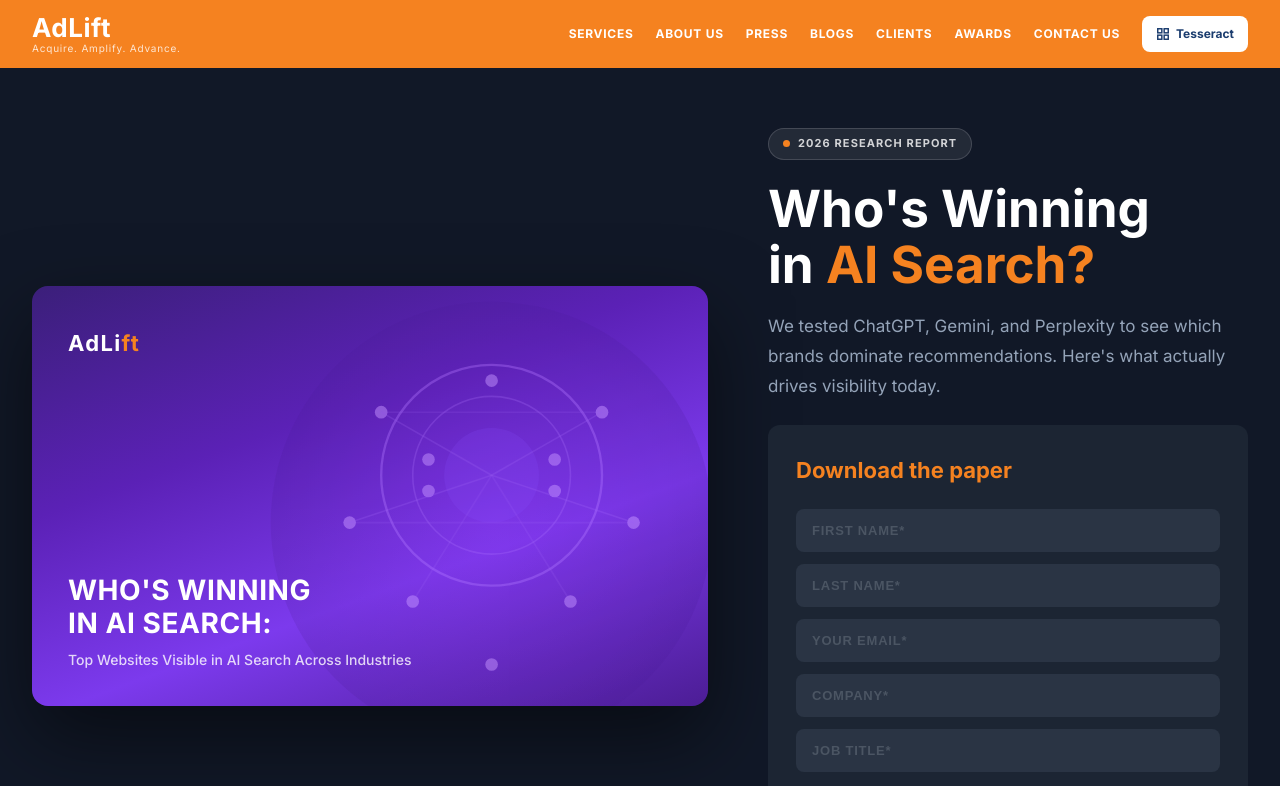
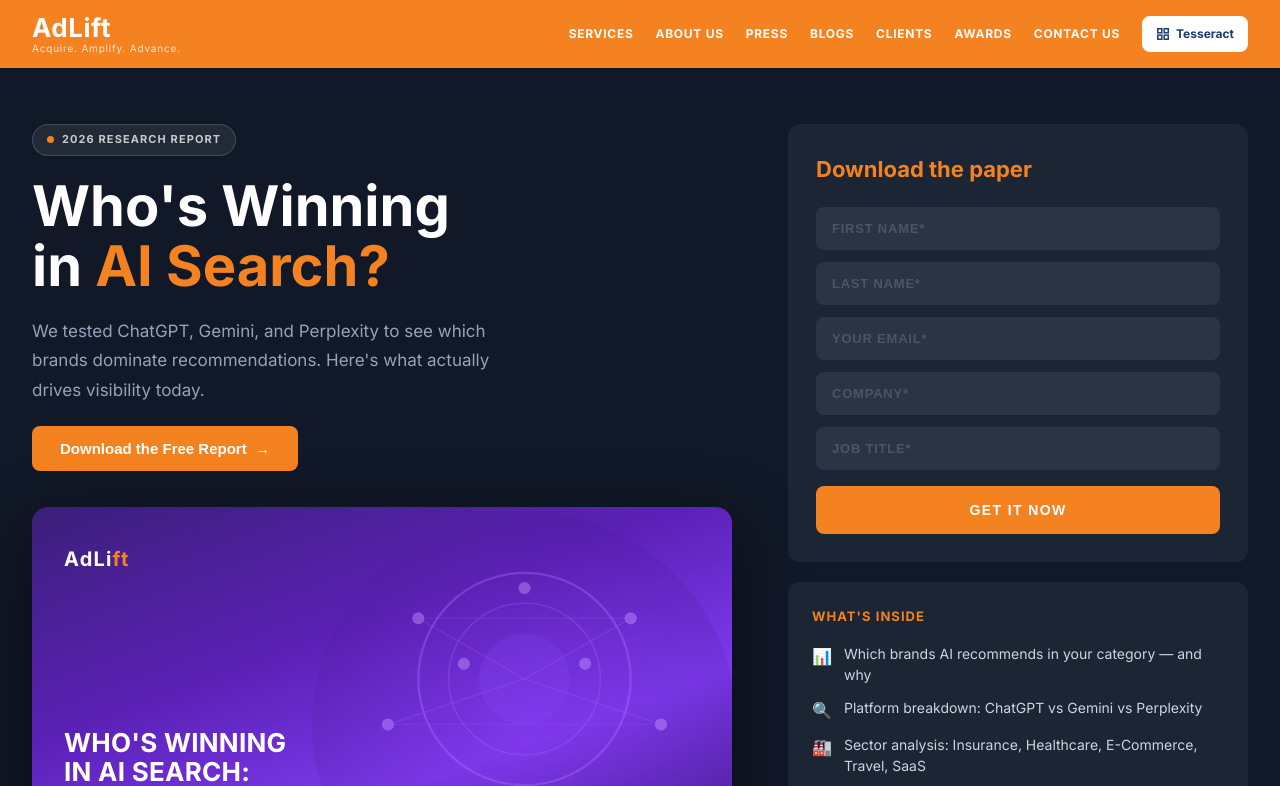
Before and after one commit to AryanTiwari66/AdLift---LLM-Brand-Consistency-Research-, a Next.js app: page / in a window 1280 px wide. Shown: the top 786 px of the page. Built offline with nearby package versions, Linux system fonts and the light colour scheme.

Commit message:
layout: copy top-left, image bottom-left, form top-right, bullets+stats bottom-right

```diff
--- a/app/landing.module.css
+++ b/app/landing.module.css
@@ -1,228 +1,80 @@
 /* ── NAV ── */
-.nav {
-  background: #F58220;
-  position: sticky;
-  top: 0;
-  z-index: 50;
-}
-.navInner {
-  max-width: 1280px;
-  margin: 0 auto;
-  padding: 0 32px;
-  height: 68px;
-  display: flex;
-  align-items: center;
-  justify-content: space-between;
-}
+.nav { background: #F58220; position: sticky; top: 0; z-index: 50; }
+.navInner { max-width: 1280px; margin: 0 auto; padding: 0 32px; height: 68px; display: flex; align-items: center; justify-content: space-between; }
 .logoWrap { display: flex; flex-direction: column; text-decoration: none; line-height: 1.1; }
 .logoText { font-size: 26px; font-weight: 900; color: #fff; letter-spacing: 0.02em; }
 .logoOrange { color: #fff; }
 .logoTagline { font-size: 10px; color: rgba(255,255,255,0.8); letter-spacing: 0.08em; }
 .navLinks { display: flex; align-items: center; gap: 22px; }
-.navLink {
-  font-size: 12px;
-  font-weight: 700;
-  color: #fff;
-  text-decoration: none;
-  letter-spacing: 0.06em;
-  white-space: nowrap;
-}
+.navLink { font-size: 12px; font-weight: 700; color: #fff; text-decoration: none; letter-spacing: 0.06em; white-space: nowrap; }
 .navLink:hover { opacity: 0.85; }
-.tesseractBtn {
-  display: flex;
-  align-items: center;
-  gap: 6px;
-  background: #fff;
-  color: #1A3C6E;
-  font-size: 12px;
-  font-weight: 700;
-  padding: 8px 14px;
-  border-radius: 8px;
-  text-decoration: none;
-  white-space: nowrap;
-}
+.tesseractBtn { display: flex; align-items: center; gap: 6px; background: #fff; color: #1A3C6E; font-size: 12px; font-weight: 700; padding: 8px 14px; border-radius: 8px; text-decoration: none; white-space: nowrap; }
 
 /* ── HERO ── */
-.hero {
-  background: #111827;
-  min-height: calc(100vh - 68px);
-  padding: 60px 32px;
-}
-.heroInner {
-  max-width: 1280px;
-  margin: 0 auto;
-  display: grid;
-  grid-template-columns: 1fr 480px;
-  gap: 60px;
-  align-items: center;
-}
+.hero { background: #111827; padding: 56px 32px 64px; }
+.heroInner { max-width: 1280px; margin: 0 auto; display: grid; grid-template-columns: 1fr 460px; gap: 56px; align-items: start; }
 
-/* ── LEFT: COVER IMAGE ── */
-.heroLeft {}
-.coverImage {
-  border-radius: 16px;
-  overflow: hidden;
-  box-shadow: 0 32px 80px rgba(0,0,0,0.5);
-}
-.coverGradient {
-  background: linear-gradient(160deg, #3B1F7A 0%, #5B21B6 35%, #7C3AED 65%, #4C1D95 100%);
-  padding: 40px 36px 36px;
-  display: flex;
-  flex-direction: column;
-  min-height: 420px;
-  position: relative;
-  overflow: hidden;
-}
-.coverBrain {
-  position: absolute;
-  top: 0;
-  right: -20px;
-  width: 70%;
-  opacity: 0.6;
-}
+/* ── LEFT COLUMN ── */
+.leftCol { display: flex; flex-direction: column; gap: 36px; }
+
+/* Copy block */
+.copyBlock { display: flex; flex-direction: column; gap: 20px; }
+.badge { display: inline-flex; align-items: center; gap: 8px; background: rgba(255,255,255,0.08); border: 1px solid rgba(255,255,255,0.15); border-radius: 100px; padding: 6px 14px; font-size: 11px; font-weight: 700; color: rgba(255,255,255,0.75); letter-spacing: 0.1em; width: fit-content; }
+.badgeDot { width: 7px; height: 7px; background: #F58220; border-radius: 50%; flex-shrink: 0; }
+.h1 { font-size: clamp(36px, 4.5vw, 56px); font-weight: 900; color: #fff; line-height: 1.08; }
+.h1Orange { color: #F58220; }
+.subhead { font-size: 17px; line-height: 1.75; color: #94A3B8; max-width: 500px; }
+.scrollBtn { display: inline-flex; align-items: center; background: #F58220; color: #fff; font-size: 15px; font-weight: 700; padding: 14px 28px; border: none; border-radius: 8px; cursor: pointer; width: fit-content; transition: opacity 0.15s; }
+.scrollBtn:hover { opacity: 0.9; }
+
+/* Cover image */
+.coverImage { border-radius: 16px; overflow: hidden; box-shadow: 0 24px 64px rgba(0,0,0,0.5); }
+.coverGradient { background: linear-gradient(160deg, #3B1F7A 0%, #5B21B6 40%, #7C3AED 70%, #4C1D95 100%); padding: 36px 32px 32px; display: flex; flex-direction: column; min-height: 340px; position: relative; overflow: hidden; }
+.coverBrain { position: absolute; top: -10px; right: -20px; width: 65%; opacity: 0.55; }
 .brainSvg { width: 100%; height: auto; }
-.coverLogoText {
-  position: relative;
-  font-size: 22px;
-  font-weight: 900;
-  color: #fff;
-  letter-spacing: 0.06em;
-  margin-bottom: auto;
-}
+.coverLogoText { position: relative; font-size: 20px; font-weight: 900; color: #fff; letter-spacing: 0.06em; }
 .coverLogoText span { color: #F58220; }
-.coverHeading {
-  position: relative;
-  font-size: 28px;
-  font-weight: 900;
-  color: #fff;
-  line-height: 1.15;
-  letter-spacing: 0.02em;
-  margin-top: 140px;
-}
-.coverSubText {
-  position: relative;
-  font-size: 14px;
-  color: rgba(255,255,255,0.8);
-  line-height: 1.5;
-  margin-top: 10px;
-  font-weight: 500;
-}
+.coverHeading { position: relative; font-size: 26px; font-weight: 900; color: #fff; line-height: 1.15; letter-spacing: 0.01em; margin-top: auto; padding-top: 100px; }
+.coverSubText { position: relative; font-size: 13px; color: rgba(255,255,255,0.75); line-height: 1.5; margin-top: 8px; font-weight: 500; }
 
-/* ── RIGHT: COPY + FORM ── */
-.heroRight { display: flex; flex-direction: column; gap: 20px; }
+/* ── RIGHT COLUMN ── */
+.rightCol { display: flex; flex-direction: column; gap: 20px; }
 
-.badge {
-  display: inline-flex;
-  align-items: center;
-  gap: 8px;
-  background: rgba(255,255,255,0.08);
-  border: 1px solid rgba(255,255,255,0.15);
-  border-radius: 100px;
-  padding: 6px 14px;
-  font-size: 11px;
-  font-weight: 700;
-  color: rgba(255,255,255,0.8);
-  letter-spacing: 0.1em;
-  width: fit-content;
-}
-.badgeDot {
-  width: 7px;
-  height: 7px;
-  background: #F58220;
-  border-radius: 50%;
-  flex-shrink: 0;
-}
-
-.h1 {
-  font-size: clamp(32px, 4vw, 52px);
-  font-weight: 900;
-  color: #fff;
-  line-height: 1.1;
-}
-.h1Orange { color: #F58220; }
-
-.subhead {
-  font-size: 17px;
-  line-height: 1.75;
-  color: #94A3B8;
-}
-
-/* FORM BOX */
-.formBox {
-  background: #1C2533;
-  border-radius: 12px;
-  padding: 28px;
-  margin-top: 4px;
-}
-.formTitle {
-  font-size: 22px;
-  font-weight: 700;
-  color: #F58220;
-  margin-bottom: 20px;
-}
+/* Form */
+.formBox { background: #1C2533; border-radius: 12px; padding: 28px; }
+.formTitle { font-size: 22px; font-weight: 700; color: #F58220; margin-bottom: 20px; }
 .form { display: flex; flex-direction: column; gap: 12px; }
-.input {
-  width: 100%;
-  background: #2A3444;
-  border: none;
-  border-radius: 8px;
-  padding: 14px 16px;
-  font-size: 13px;
-  font-weight: 600;
-  color: #94A3B8;
-  letter-spacing: 0.06em;
-  outline: none;
-  transition: background 0.15s;
-}
+.input { width: 100%; background: #2A3444; border: none; border-radius: 8px; padding: 14px 16px; font-size: 13px; font-weight: 600; color: #94A3B8; letter-spacing: 0.06em; outline: none; transition: background 0.15s; }
 .input::placeholder { color: #4B5563; }
 .input:focus { background: #344155; color: #fff; }
 .inputErr { border: 1px solid #EF4444; }
-.submitBtn {
-  width: 100%;
-  background: #F58220;
-  color: #fff;
-  font-size: 14px;
-  font-weight: 800;
-  letter-spacing: 0.1em;
-  padding: 16px;
-  border: none;
-  border-radius: 8px;
-  cursor: pointer;
-  transition: opacity 0.15s;
-  margin-top: 4px;
-}
+.submitBtn { width: 100%; background: #F58220; color: #fff; font-size: 14px; font-weight: 800; letter-spacing: 0.1em; padding: 16px; border: none; border-radius: 8px; cursor: pointer; transition: opacity 0.15s; margin-top: 4px; }
 .submitBtn:hover { opacity: 0.9; }
 .submitBtn:disabled { opacity: 0.6; cursor: not-allowed; }
 .errMsg { font-size: 13px; color: #EF4444; text-align: center; }
 
-/* SUCCESS */
+/* Success */
 .success { text-align: center; padding: 16px 0; }
-.successCheck {
-  width: 56px;
-  height: 56px;
-  background: #16A34A;
-  border-radius: 50%;
-  display: flex;
-  align-items: center;
-  justify-content: center;
-  font-size: 24px;
-  color: #fff;
-  margin: 0 auto 16px;
-}
+.successCheck { width: 56px; height: 56px; background: #16A34A; border-radius: 50%; display: flex; align-items: center; justify-content: center; font-size: 24px; color: #fff; margin: 0 auto 16px; }
 .successTitle { font-size: 20px; font-weight: 700; color: #fff; margin-bottom: 8px; }
 .successBody { font-size: 14px; color: #94A3B8; line-height: 1.6; }
 
+/* What's inside box */
+.insideBox { background: #1C2533; border-radius: 12px; padding: 24px; }
+.insideTitle { font-size: 13px; font-weight: 700; color: #F58220; letter-spacing: 0.08em; text-transform: uppercase; margin-bottom: 16px; }
+.bullets { list-style: none; display: flex; flex-direction: column; gap: 12px; margin-bottom: 24px; }
+.bullet { display: flex; gap: 12px; font-size: 14px; line-height: 1.5; color: #CBD5E1; align-items: flex-start; }
+.bulletIcon { font-size: 16px; flex-shrink: 0; margin-top: 1px; }
+
+/* Stats row */
+.statsRow { display: grid; grid-template-columns: repeat(4, 1fr); gap: 8px; border-top: 1px solid rgba(255,255,255,0.08); padding-top: 20px; }
+.statItem { display: flex; flex-direction: column; align-items: center; gap: 4px; text-align: center; }
+.statNum { font-size: 20px; font-weight: 900; color: #F58220; }
+.statLabel { font-size: 11px; color: #64748B; line-height: 1.3; }
+
 /* ── FOOTER ── */
 .footer { background: #0D1520; padding: 24px 32px; }
-.footerInner {
-  max-width: 1280px;
-  margin: 0 auto;
-  display: flex;
-  align-items: center;
-  justify-content: space-between;
-  flex-wrap: wrap;
-  gap: 16px;
-}
+.footerInner { max-width: 1280px; margin: 0 auto; display: flex; align-items: center; justify-content: space-between; flex-wrap: wrap; gap: 16px; }
 .footerLogo { font-size: 20px; font-weight: 900; color: #fff; }
 .orange { color: #F58220; }
 .footerLinks { display: flex; gap: 24px; }
@@ -234,5 +86,5 @@
 @media (max-width: 960px) {
   .heroInner { grid-template-columns: 1fr; }
   .navLinks { display: none; }
-  .coverGradient { min-height: 300px; }
+  .statsRow { grid-template-columns: repeat(2, 1fr); gap: 12px; }
 }
--- a/app/page.tsx
+++ b/app/page.tsx
@@ -37,6 +37,20 @@
     }
   };
 
+  const bullets = [
+    { icon: '📊', text: 'Which brands AI recommends in your category — and why' },
+    { icon: '🔍', text: 'Platform breakdown: ChatGPT vs Gemini vs Perplexity' },
+    { icon: '🏭', text: 'Sector analysis: Insurance, Healthcare, E-Commerce, Travel, SaaS' },
+    { icon: '⚡', text: 'The 3 structural factors that actually drive AI visibility' },
+  ];
+
+  const stats = [
+    { num: '1,530+', label: 'Prompts run' },
+    { num: '90.4%', label: 'Avg brand overlap' },
+    { num: '3', label: 'AI platforms' },
+    { num: '6', label: 'Industries' },
+  ];
+
   return (
     <>
       {/* NAV */}
@@ -63,28 +77,42 @@
       <section className={s.hero}>
         <div className={s.heroInner}>
 
-          {/* LEFT: IMAGE */}
-          <div className={s.heroLeft}>
+          {/* LEFT COLUMN: copy on top, image below */}
+          <div className={s.leftCol}>
+            {/* Copy */}
+            <div className={s.copyBlock}>
+              <div className={s.badge}>
+                <span className={s.badgeDot} />
+                2026 RESEARCH REPORT
+              </div>
+              <h1 className={s.h1}>
+                Who&apos;s Winning<br />
+                in <span className={s.h1Orange}>AI Search?</span>
+              </h1>
+              <p className={s.subhead}>
+                We tested ChatGPT, Gemini, and Perplexity to see which brands dominate recommendations. Here&apos;s what actually drives visibility today.
+              </p>
+              <button className={s.scrollBtn} onClick={() => document.getElementById('form')?.scrollIntoView({ behavior: 'smooth' })}>
+                Download the Free Report &nbsp;→
+              </button>
+            </div>
+
+            {/* Cover image */}
             <div className={s.coverImage}>
               <div className={s.coverGradient}>
                 <div className={s.coverBrain}>
-                  {/* Abstract brain/network SVG */}
                   <svg viewBox="0 0 300 300" fill="none" xmlns="http://www.w3.org/2000/svg" className={s.brainSvg}>
                     <circle cx="150" cy="150" r="140" fill="url(#bg)" opacity="0.3"/>
                     <circle cx="150" cy="120" r="70" fill="none" stroke="rgba(180,120,255,0.6)" strokeWidth="1.5"/>
                     <circle cx="150" cy="120" r="50" fill="none" stroke="rgba(180,120,255,0.4)" strokeWidth="1"/>
                     <circle cx="150" cy="120" r="30" fill="rgba(140,80,255,0.3)"/>
-                    {/* Network nodes */}
-                    {[[80,80],[220,80],[60,150],[240,150],[100,200],[200,200],[150,60],[150,240],[110,110],[190,110],[110,130],[190,130]].map(([cx,cy],i) => (
+                    {[[80,80],[220,80],[60,150],[240,150],[100,200],[200,200],[150,60],[110,110],[190,110]].map(([cx,cy],i) => (
                       <circle key={i} cx={cx} cy={cy} r="4" fill="rgba(200,150,255,0.8)"/>
                     ))}
-                    {/* Network lines */}
                     <line x1="80" y1="80" x2="150" y2="120" stroke="rgba(180,120,255,0.3)" strokeWidth="1"/>
                     <line x1="220" y1="80" x2="150" y2="120" stroke="rgba(180,120,255,0.3)" strokeWidth="1"/>
                     <line x1="60" y1="150" x2="150" y2="120" stroke="rgba(180,120,255,0.3)" strokeWidth="1"/>
                     <line x1="240" y1="150" x2="150" y2="120" stroke="rgba(180,120,255,0.3)" strokeWidth="1"/>
-                    <line x1="100" y1="200" x2="150" y2="120" stroke="rgba(180,120,255,0.2)" strokeWidth="1"/>
-                    <line x1="200" y1="200" x2="150" y2="120" stroke="rgba(180,120,255,0.2)" strokeWidth="1"/>
                     <line x1="80" y1="80" x2="220" y2="80" stroke="rgba(180,120,255,0.2)" strokeWidth="1"/>
                     <line x1="60" y1="150" x2="240" y2="150" stroke="rgba(180,120,255,0.2)" strokeWidth="1"/>
                     <defs>
@@ -102,26 +130,15 @@
             </div>
           </div>
 
-          {/* RIGHT: COPY + FORM */}
-          <div className={s.heroRight}>
-            <div className={s.badge}>
-              <span className={s.badgeDot} />
-              2026 RESEARCH REPORT
-            </div>
-            <h1 className={s.h1}>
-              Who&apos;s Winning<br />
-              in <span className={s.h1Orange}>AI Search?</span>
-            </h1>
-            <p className={s.subhead}>
-              We tested ChatGPT, Gemini, and Perplexity to see which brands dominate recommendations. Here&apos;s what actually drives visibility today.
-            </p>
-
-            <div className={s.formBox}>
+          {/* RIGHT COLUMN: form on top, bullets + stats below */}
+          <div className={s.rightCol}>
+            {/* Form */}
+            <div className={s.formBox} id="form">
               {submitted ? (
                 <div className={s.success}>
                   <div className={s.successCheck}>✓</div>
                   <h3 className={s.successTitle}>Your copy is on its way</h3>
-                  <p className={s.successBody}>Check your inbox — the PDF will arrive in a few minutes. Check your spam if you don&apos;t see it.</p>
+                  <p className={s.successBody}>Check your inbox — the PDF will arrive in a few minutes.</p>
                 </div>
               ) : (
                 <>
@@ -140,7 +157,29 @@
                 </>
               )}
             </div>
+
+            {/* What's inside */}
+            <div className={s.insideBox}>
+              <div className={s.insideTitle}>What&apos;s inside</div>
+              <ul className={s.bullets}>
+                {bullets.map((b, i) => (
+                  <li key={i} className={s.bullet}>
+                    <span className={s.bulletIcon}>{b.icon}</span>
+                    <span>{b.text}</span>
+                  </li>
+                ))}
+              </ul>
+              <div className={s.statsRow}>
+                {stats.map(st => (
+                  <div key={st.num} className={s.statItem}>
+                    <span className={s.statNum}>{st.num}</span>
+                    <span className={s.statLabel}>{st.label}</span>
+                  </div>
+                ))}
+              </div>
+            </div>
           </div>
+
         </div>
       </section>
 
```
